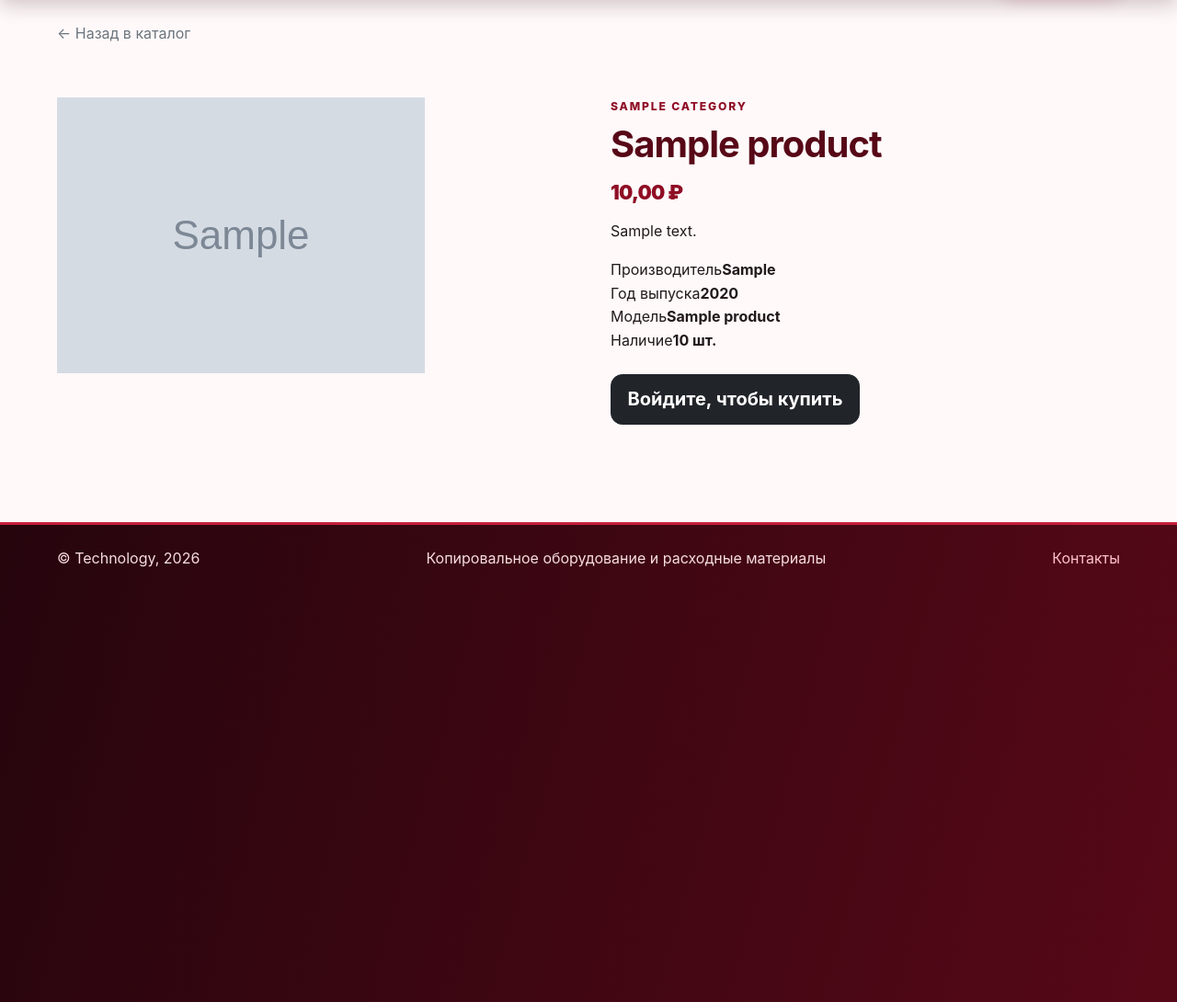
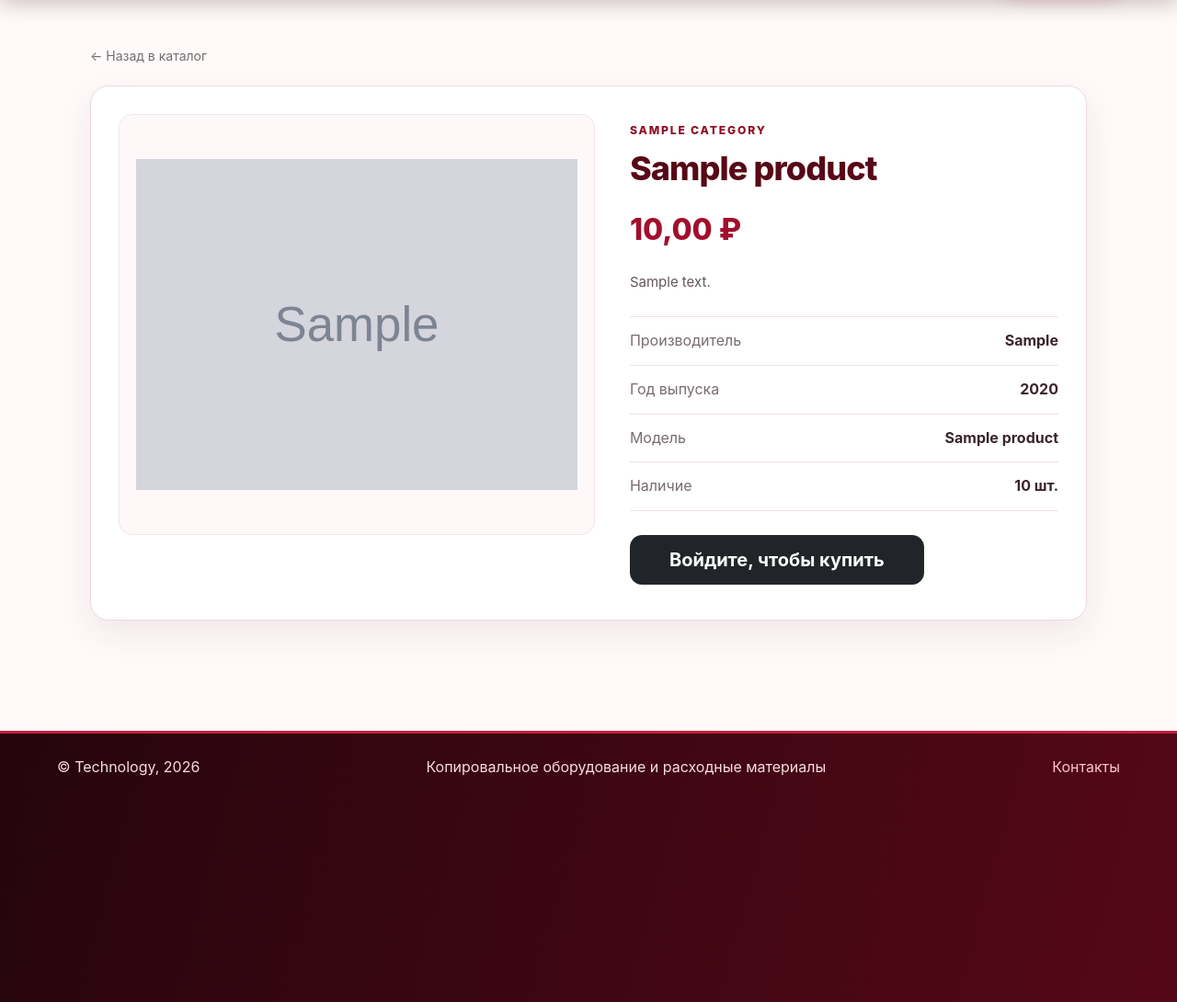
Before and after one commit to defezya/Technology, a Django app: page /product/1/ in a window 1280 px wide. Shown: the part 62-1152 px from the top of the page at 92% size. Run offline with Django 5.2, Linux system fonts and the light colour scheme; tables that the repository leaves empty hold one stand-in row (values such as "Sample post"); grey boxes marked "Sample" are stand-in pictures.

Commit message:
Update Technology design and product pages

```diff
--- a/static/store/style.css
+++ b/static/store/style.css
@@ -187,3 +187,152 @@ footer a:hover, .footer a:hover { color: #fff; }
         0 22px 50px rgba(0, 0, 0, 0.3),
         0 0 35px rgba(255, 80, 110, 0.35);
 }
+
+
+/* Страница товара Technology */
+.product-page {
+    max-width: 1120px;
+    margin: 24px auto 48px;
+    padding: 0 18px;
+}
+
+.back-link {
+    display: inline-block;
+    margin-bottom: 20px;
+    color: #786c6e;
+    font-size: 14px;
+}
+
+.back-link:hover {
+    color: #a20f2d;
+}
+
+.product-detail {
+    display: grid;
+    grid-template-columns: minmax(0, 1fr) minmax(0, 0.9fr);
+    align-items: start;
+    gap: 38px;
+    padding: 30px;
+    background: #fff;
+    border: 1px solid #eadadd;
+    border-radius: 20px;
+    box-shadow: 0 14px 38px rgba(75, 5, 20, 0.08);
+}
+
+.product-detail-photo {
+    display: flex;
+    align-items: center;
+    justify-content: center;
+    min-width: 0;
+    min-height: 420px;
+    padding: 18px;
+    overflow: hidden;
+    background: #fff8f9;
+    border: 1px solid #f2e5e8;
+    border-radius: 15px;
+}
+
+.product-detail-photo img {
+    display: block;
+    width: 100%;
+    height: 420px;
+    object-fit: contain;
+    mix-blend-mode: multiply;
+}
+
+.product-no-image {
+    color: #8f0d24;
+    font-size: 52px;
+    font-weight: 900;
+}
+
+.product-detail-info {
+    min-width: 0;
+    padding: 8px 0;
+    color: #302326;
+}
+
+.product-detail-info h1 {
+    margin: 10px 0 16px;
+    color: #570817;
+    font-size: clamp(26px, 3vw, 36px);
+    font-weight: 800;
+    line-height: 1.25;
+    overflow-wrap: anywhere;
+}
+
+.product-detail-price {
+    margin: 18px 0;
+    color: #a20f2d;
+    font-size: 32px;
+    font-weight: 850;
+}
+
+.product-description {
+    margin-bottom: 24px;
+    color: #65565a;
+    font-size: 15px;
+    line-height: 1.8;
+    overflow-wrap: anywhere;
+}
+
+.product-specs {
+    display: grid;
+    gap: 0;
+    margin: 20px 0 26px;
+    border-top: 1px solid #f0e1e4;
+}
+
+.product-specs > div {
+    display: flex;
+    justify-content: space-between;
+    align-items: flex-start;
+    gap: 16px;
+    padding: 13px 0;
+    border-bottom: 1px solid #f0e1e4;
+}
+
+.product-specs span {
+    color: #786c6e;
+}
+
+.product-specs b {
+    color: #3b252a;
+    text-align: right;
+    overflow-wrap: anywhere;
+}
+
+.product-buy .btn {
+    width: 100%;
+    max-width: 320px;
+    min-height: 50px;
+}
+
+@media (max-width: 767px) {
+    .product-page {
+        margin-top: 16px;
+        padding: 0 12px;
+    }
+
+    .product-detail {
+        grid-template-columns: minmax(0, 1fr);
+        gap: 22px;
+        padding: 16px;
+    }
+
+    .product-detail-photo {
+        min-height: 280px;
+    }
+
+    .product-detail-photo img {
+        height: 280px;
+    }
+
+    .product-detail-info h1 {
+        font-size: 27px;
+    }
+
+    .product-detail-price {
+        font-size: 28px;
+    }
+}
--- a/templates/store/contacts.html
+++ b/templates/store/contacts.html
@@ -1 +1 @@
-{% extends 'base.html' %}{% block title %}Контакты — Technology{% endblock %}{% block content %}<div class="eyebrow">МЫ НА СВЯЗИ</div><h1 class="fw-bold mb-4">Где нас найти?</h1><div class="row g-4"><div class="col-md-6"><div class="contact-card"><h3>Technology</h3><p class="text-secondary">Помогаем подобрать оборудование для эффективной работы.</p><hr><p><b>Адрес:</b><br>г. Москва, ул. Примерная, д. 10</p><p><b>Телефон:</b><br>+7 (495) 000-00-00</p><p><b>Email:</b><br>info@technology.example</p><p class="small text-secondary">Контактные данные демонстрационные — замените их на реальные.</p></div></div><div class="col-md-6"><div class="map-placeholder"><div><div class="display-4">⌖</div><h4>Мы на карте</h4><p>Здесь можно разместить карту с адресом магазина.</p></div></div></div></div>{% endblock %}
+{% extends 'base.html' %}{% block title %}Контакты — Technology{% endblock %}{% block content %}<div class="eyebrow">МЫ НА СВЯЗИ</div><h1 class="fw-bold mb-4">Где нас найти?</h1><div class="row g-4"><div class="col-md-6"><div class="contact-card"><h3>Technology</h3><p class="text-secondary">Помогаем подобрать оборудование для эффективной работы.</p><hr><p><b>Адрес:</b><br>г. Москва, ул. Примерная, д. 10</p><p><b>Телефон:</b><br>+7 (495) 000-00-00</p><p><b>Email:</b><br>info@technology.example</p><p class="small text-secondary"></p></div></div><div class="col-md-6"><div class="map-placeholder"><div></div></div></div></div>{% endblock %}
--- a/templates/store/product_detail.html
+++ b/templates/store/product_detail.html
@@ -1,2 +1,81 @@
-{% extends 'base.html' %}{% block title %}{{ product.name }} — Technology{% endblock %}
-{% block content %}<a href="{% url 'catalog' %}" class="text-secondary">← Назад в каталог</a><div class="row g-5 mt-2"><div class="col-md-6"><div class="detail-image">{% if product.image %}<img src="{{ product.image.url }}" alt="{{ product.name }}">{% else %}<span>TECH</span>{% endif %}</div></div><div class="col-md-6"><div class="eyebrow">{{ product.category.name }}</div><h1 class="fw-bold mt-2">{{ product.name }}</h1><div class="price display-6 my-3">{{ product.price }} ₽</div><p>{{ product.description|default:"Надёжное оборудование для дома и офиса." }}</p><div class="specs mb-4"><div><span>Производитель</span><b>{{ product.manufacturer|default:"Не указан" }}</b></div><div><span>Год выпуска</span><b>{{ product.year|default:"Не указан" }}</b></div><div><span>Модель</span><b>{{ product.model_name|default:"Не указана" }}</b></div><div><span>Наличие</span><b>{{ product.stock }} шт.</b></div></div>{% if product.stock and user.is_authenticated %}<form method="post" action="{% url 'cart_add' product.pk %}">{% csrf_token %}<button class="btn btn-warning btn-lg">Добавить в корзину</button></form>{% elif product.stock %}<a class="btn btn-dark btn-lg" href="{% url 'login' %}">Войдите, чтобы купить</a>{% else %}<button class="btn btn-secondary btn-lg" disabled>Нет в наличии</button>{% endif %}</div></div>{% endblock %}
+
+{% extends 'base.html' %}
+{% load static %}
+
+{% block title %}{{ product.name }} — Technology{% endblock %}
+
+{% block content %}
+<div class="product-page">
+    <a href="{% url 'catalog' %}" class="back-link">
+        ← Назад в каталог
+    </a>
+
+    <div class="product-detail">
+        <div class="product-detail-photo">
+            {% if product.image %}
+                <img src="{{ product.image.url }}" alt="{{ product.name }}">
+            {% else %}
+                <div class="product-no-image">TECH</div>
+            {% endif %}
+        </div>
+
+        <div class="product-detail-info">
+            <div class="eyebrow">{{ product.category.name }}</div>
+
+            <h1>{{ product.name }}</h1>
+
+            <div class="product-detail-price">
+                {{ product.price }} ₽
+            </div>
+
+            <p class="product-description">
+                {{ product.description|default:"Надёжное оборудование для дома и офиса." }}
+            </p>
+
+            <div class="product-specs">
+                <div>
+                    <span>Производитель</span>
+                    <b>{{ product.manufacturer|default:"Не указан" }}</b>
+                </div>
+                <div>
+                    <span>Год выпуска</span>
+                    <b>{{ product.year|default:"Не указан" }}</b>
+                </div>
+                <div>
+                    <span>Модель</span>
+                    <b>{{ product.model_name|default:"Не указана" }}</b>
+                </div>
+                <div>
+                    <span>Наличие</span>
+                    <b>
+                        {% if product.stock %}
+                            {{ product.stock }} шт.
+                        {% else %}
+                            Нет в наличии
+                        {% endif %}
+                    </b>
+                </div>
+            </div>
+
+            <div class="product-buy">
+                {% if product.stock and user.is_authenticated %}
+                    <form method="post" action="{% url 'cart_add' product.pk %}">
+                        {% csrf_token %}
+                        <button type="submit" class="btn btn-warning btn-lg">
+                            Добавить в корзину
+                        </button>
+                    </form>
+                {% elif product.stock %}
+                    <a class="btn btn-dark btn-lg" href="{% url 'login' %}">
+                        Войдите, чтобы купить
+                    </a>
+                {% else %}
+                    <button class="btn btn-secondary btn-lg" disabled>
+                        Нет в наличии
+                    </button>
+                {% endif %}
+            </div>
+        </div>
+    </div>
+</div>
+{% endblock %}
```
Also changed, not shown: README.md, media/products/c944bfe3cf4c63a95c55644254aaf871.jpg (deleted), media/products/orig.webp (added), media/products/orig_1.webp (added), media/products/tdxr8w3hxmi7tjwm7eg3oekx1p87sdw1.webp (added).
